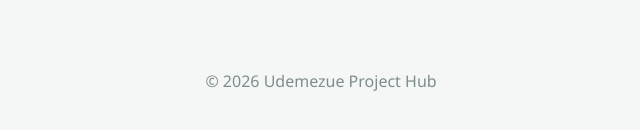
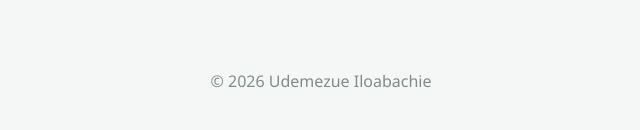
Before and after one commit to iloabachie/projects, a plain HTML site: page index.html in a window 1280 px wide. Shown: the part 1625-1755 px from the top of the page, 319-959 px from the left. Drawn offline with Linux system fonts and the light colour scheme.

Commit message:
2nd commit

```diff
--- a/index.html
+++ b/index.html
@@ -53,7 +53,7 @@
     </main>
 
     <footer>
-        <p>&copy; <span id="current-year"></span> Udemezue Project Hub</p>
+        <p>&copy; <span id="current-year"></span> Udemezue Iloabachie</p>
     </footer>
 
     <script>
```
